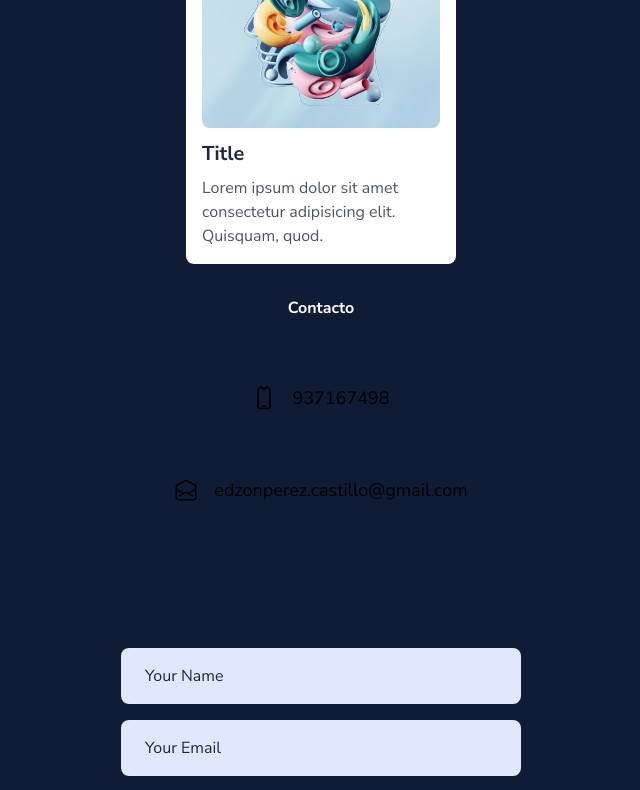
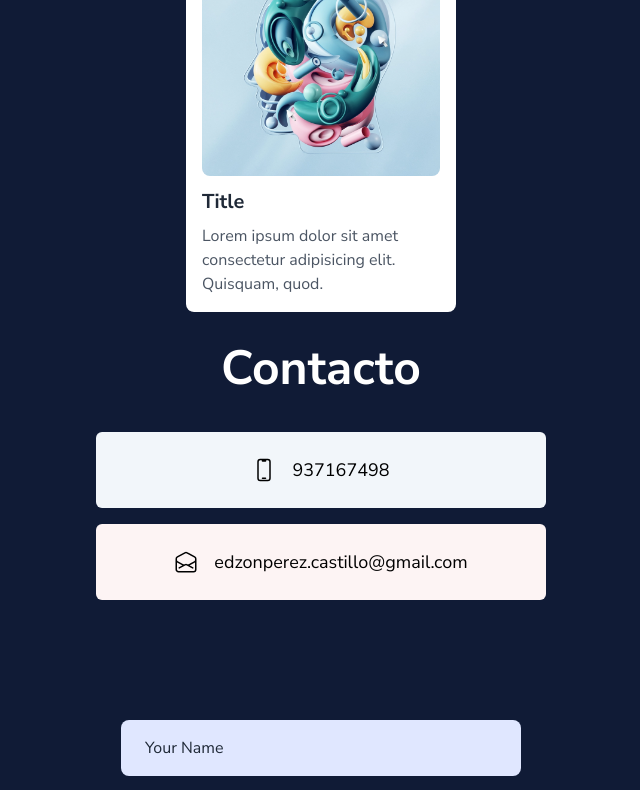
Before and after one commit to Renedz21/my-portfolio, a Next.js app: page / in a window 1280 px wide. Shown: the part 1349-2139 px from the top of the page, without its empty margins (319-959 px from the left). Built offline with nearby package versions, Linux system fonts and the light colour scheme.

Commit message:
fix styles

```diff
--- a/components/ContactInfo.tsx
+++ b/components/ContactInfo.tsx
@@ -4,14 +4,14 @@ import React from 'react'
 const ContactInfo = ({ phone, email }: { phone: string, email: string }) => {
     return (
         <div className='flex flex-col gap-4 items-center justify-center w-full p-6'>
-            <div className={`${styles.bgBlue} p-6 w-full md:w-[450px] text-center ${styles.flexCenter} gap-4 text-lg rounded-md`}>
+            <div className={`bg bg-[#f2f6fa] p-6 w-full md:w-[450px] text-center ${styles.flexCenter} gap-4 text-lg rounded-md`}>
                 <svg xmlns="http://www.w3.org/2000/svg" fill="none" viewBox="0 0 24 24" strokeWidth={1.5} stroke="currentColor" className="w-6 h-6">
                     <path strokeLinecap="round" strokeLinejoin="round" d="M10.5 1.5H8.25A2.25 2.25 0 006 3.75v16.5a2.25 2.25 0 002.25 2.25h7.5A2.25 2.25 0 0018 20.25V3.75a2.25 2.25 0 00-2.25-2.25H13.5m-3 0V3h3V1.5m-3 0h3m-3 18.75h3" />
                 </svg>
 
                 {phone}
             </div>
-            <div className={`${styles.bgPink} p-6 w-full md:w-[450px] text-center ${styles.flexCenter} gap-4 text-lg rounded-md`}>
+            <div className={`bg bg-[#fdf4f4] p-6 w-full md:w-[450px] text-center ${styles.flexCenter} gap-4 text-lg rounded-md`}>
                 <svg xmlns="http://www.w3.org/2000/svg" fill="none" viewBox="0 0 24 24" strokeWidth={1.5} stroke="currentColor" className="w-6 h-6">
                     <path strokeLinecap="round" strokeLinejoin="round" d="M21.75 9v.906a2.25 2.25 0 01-1.183 1.981l-6.478 3.488M2.25 9v.906a2.25 2.25 0 001.183 1.981l6.478 3.488m8.839 2.51l-4.66-2.51m0 0l-1.023-.55a2.25 2.25 0 00-2.134 0l-1.022.55m0 0l-4.661 2.51m16.5 1.615a2.25 2.25 0 01-2.25 2.25h-15a2.25 2.25 0 01-2.25-2.25V8.844a2.25 2.25 0 011.183-1.98l7.5-4.04a2.25 2.25 0 012.134 0l7.5 4.04a2.25 2.25 0 011.183 1.98V19.5z" />
                 </svg>
--- a/components/Title.tsx
+++ b/components/Title.tsx
@@ -7,7 +7,7 @@ interface Props {
 
 const Title = ({ title }: { title: string }) => {
     return (
-        <h1 className={`${styles.title}`}>
+        <h1 className="text-center font-bold text-5xl text-white">
             {title}
         </h1>
     )
--- a/constants/style.ts
+++ b/constants/style.ts
@@ -14,7 +14,7 @@ const styles = {
     marginX: "sm:mx-16 mx-6",
     marginY: "sm:my-16 my-6",
 
-    title: "text-center font-bold text-5xl text-white",
+    title: "",
 
     bgBlue: "bg bg-[#f2f6fa]",
     bgPink: "bg bg-[#fdf4f4]",
```
